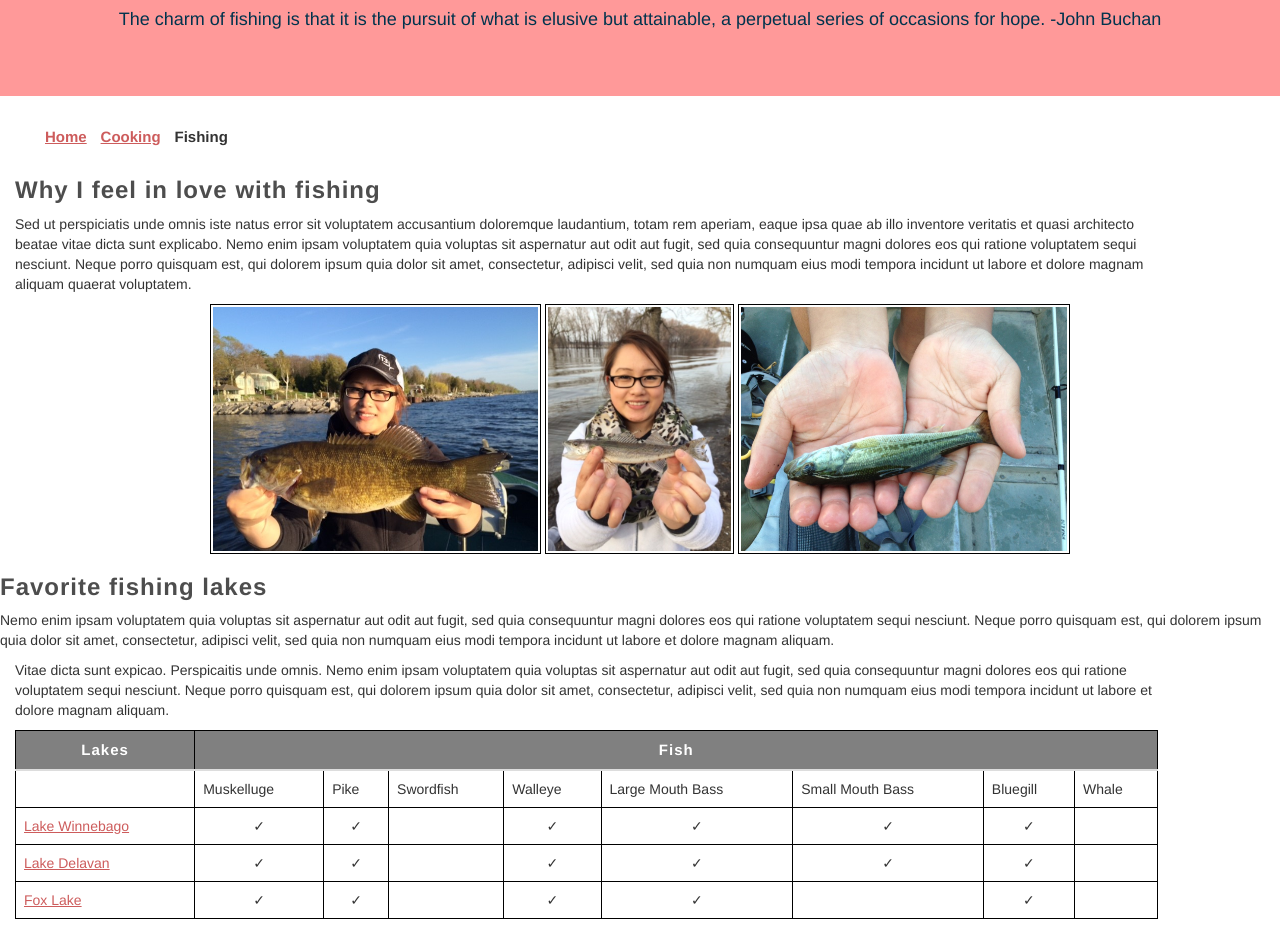
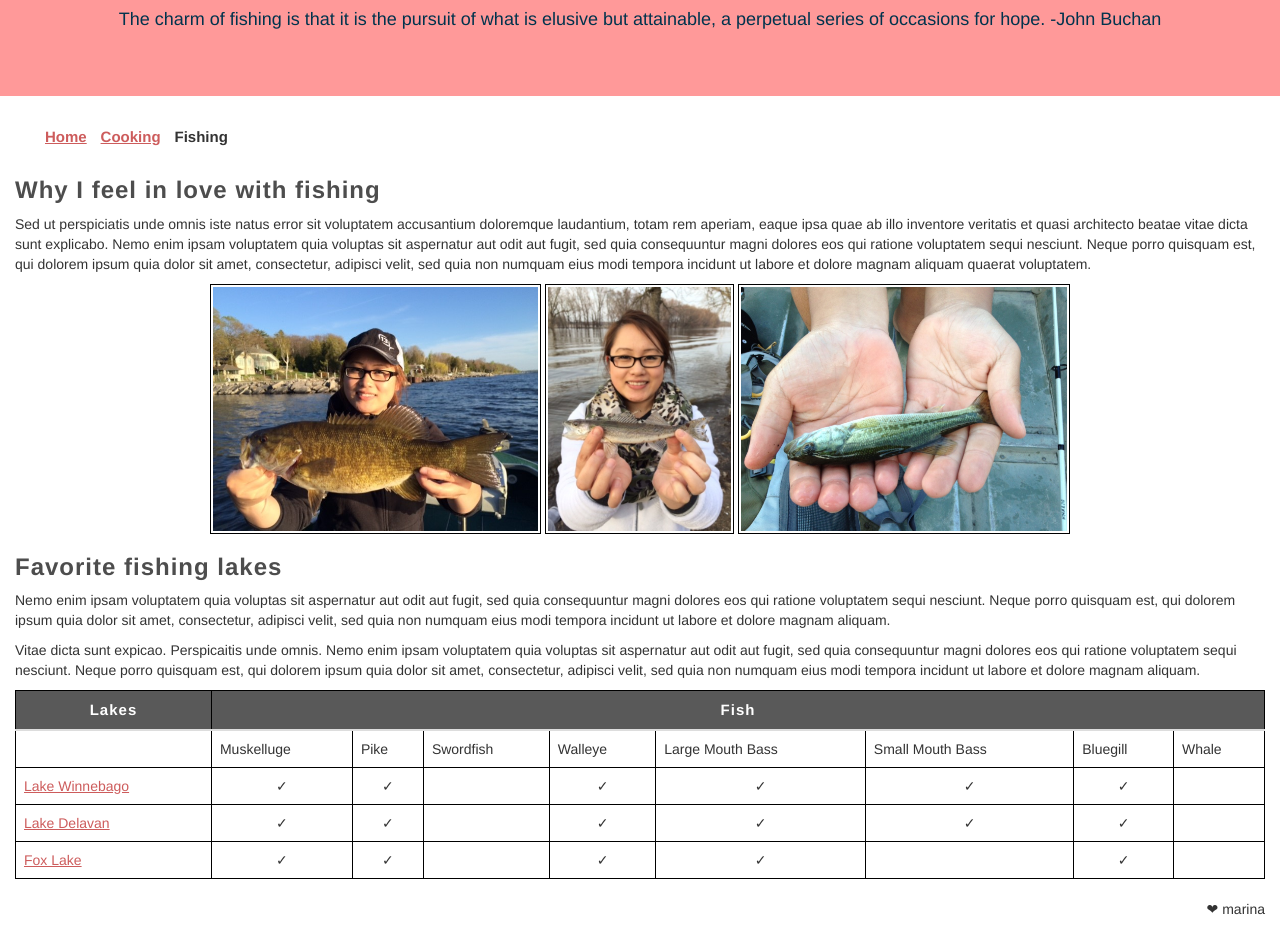
Before and after one commit to marinaher/marinaher.github.io, a plain HTML site: page Hobby/fishing.html in a window 1280 px wide. Shown: the part 140-1079 px from the top of the page. Drawn offline with Linux system fonts and the light colour scheme.

Commit message:
added footer

```diff
--- a/Hobby/css/styles1.css
+++ b/Hobby/css/styles1.css
@@ -117,7 +117,7 @@ table, th, td{
 th{
 	padding: 15px;
 	text-align: center;
-	background-color: grey;
+	background-color: #595959;
 	color: white;
 	font-size: 15px;
 	letter-spacing: 1px;
--- a/Hobby/fishing.html
+++ b/Hobby/fishing.html
@@ -26,7 +26,7 @@
 		</ul>
 	</nav>
 
-	<div class="col-md-11">
+	<div class="col-md-12">
 	<h3>Why I feel in love with fishing</h3>
 	<p>Sed ut perspiciatis unde omnis iste natus error sit voluptatem accusantium doloremque laudantium, totam rem aperiam, eaque ipsa quae ab illo inventore veritatis et quasi architecto beatae vitae dicta sunt explicabo. Nemo enim ipsam voluptatem quia voluptas sit aspernatur aut odit aut fugit, sed quia consequuntur magni dolores eos qui ratione voluptatem sequi nesciunt. Neque porro quisquam est, qui dolorem ipsum quia dolor sit amet, consectetur, adipisci velit, sed quia non numquam eius modi tempora incidunt ut labore et dolore magnam aliquam quaerat voluptatem.</p>
 	</div>
@@ -37,16 +37,16 @@
 	<img src="images/smallBass.jpg" title="Small baby bass" alt="Small baby bass">
 	</div>
 
-	<div>
+	<div class="col-md-12">
 	<h3>Favorite fishing lakes</h3>
 	<p>Nemo enim ipsam voluptatem quia voluptas sit aspernatur aut odit aut fugit, sed quia consequuntur magni dolores eos qui ratione voluptatem sequi nesciunt. Neque porro quisquam est, qui dolorem ipsum quia dolor sit amet, consectetur, adipisci velit, sed quia non numquam eius modi tempora incidunt ut labore et dolore magnam aliquam.</p>
 	</div>
 
-	<div class="col-md-11">
+	<div class="col-md-12">
 	<p>Vitae dicta sunt expicao. Perspicaitis unde omnis. Nemo enim ipsam voluptatem quia voluptas sit aspernatur aut odit aut fugit, sed quia consequuntur magni dolores eos qui ratione voluptatem sequi nesciunt. Neque porro quisquam est, qui dolorem ipsum quia dolor sit amet, consectetur, adipisci velit, sed quia non numquam eius modi tempora incidunt ut labore et dolore magnam aliquam.</p>
 	</div>
 
-	<div class="col-sm-11">
+	<div class="col-sm-12">
 	<table class="table">
 	<thead>
 		<tr>
@@ -103,4 +103,8 @@
 	</table>
 
 </body>
+
+<footer>
+	<p align="right">&#10084 marina</p>
+</footer>
 </html>
```
Also changed, not shown: Hobby/cooking.html (+4 -0 lines), Hobby/index.html (+5 -0 lines).
